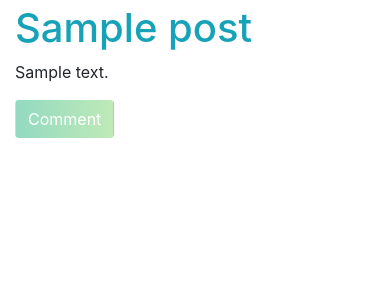
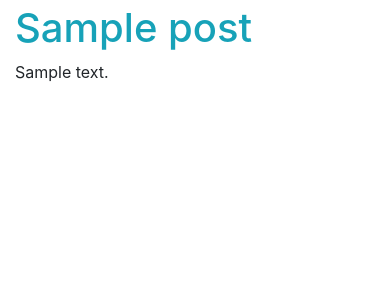
Before and after one commit to BrianMwevi/writer, a Django app: template writersapp/templates/writersapp/post_detail.html in a window 390 px wide. Shown: the part 76-376 px from the top of the page. Run offline with Django 3.2, Linux system fonts and the light colour scheme; the template is opened without the code that fills it: most values are stand-ins (such as "Sample title", 1, 10 or a date in 2020); some libraries are stand-ins or nearby versions.

Commit message:
removed comment form

```diff
--- a/writersapp/templates/writersapp/post_detail.html
+++ b/writersapp/templates/writersapp/post_detail.html
@@ -24,14 +24,6 @@
 				{% endif %}
 			</div>
 		</div>
-		<div class="row">
-			<div class="col-sm-8">
-				<form action="{% url 'writersapp:comment_create' pk=post.pk %}" method="POST">{% csrf_token %}
-					{% bootstrap_form comment_form %}
-					<button class="btn btn-custom">Comment</button>
-				</form>
-			</div>
-		</div>
 	</div>
 </section>
 {% endblock body_block%}
```
